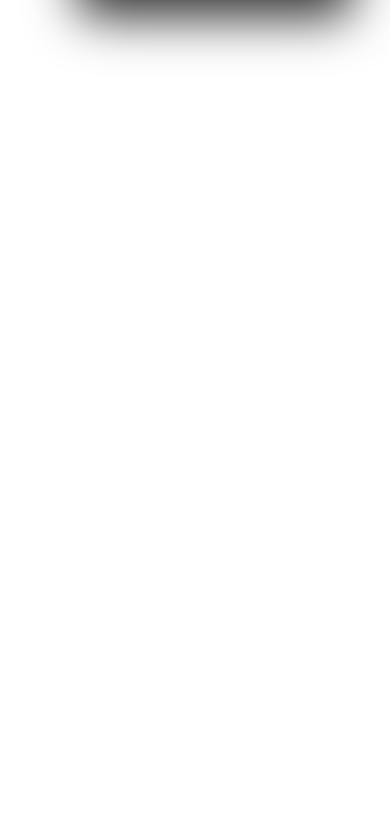
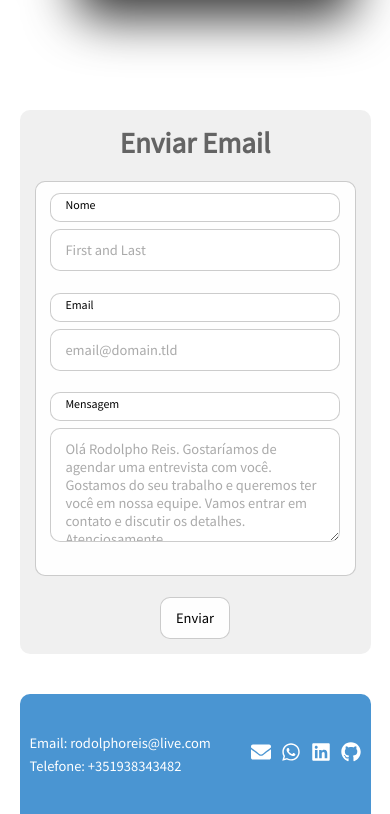
Before and after one commit to rodolphoreis/Portfo-lio, a React (Vite) app: page / in a window 390 px wide. Shown: the part 6116-6930 px from the top of the page. Before the commit the page ends 6114 px from the top, so only its background shows below. Built offline with nearby package versions, Linux system fonts and the light colour scheme; a web font is replaced by a local one.

Commit message:
feat: Add Form and Contacts components

```diff
--- a/src/App.jsx
+++ b/src/App.jsx
@@ -5,6 +5,8 @@
 import About from "./components/about/About";
 import Skills from "./components/skills/Skills";
 import Projetos from "./components/projetos/Projetos";
+import ContactForm from "./components/form/ContactForm";
+import Footer from "./components/footer/Footer";
 
 const App = () => {
   return (
@@ -14,6 +16,8 @@
       <About />
       <Skills />
       <Projetos />
+      <ContactForm />
+      <Footer />
     </>
   );
 };
--- /dev/null
+++ b/src/components/footer/Footer.jsx
@@ -0,0 +1,39 @@
+import React from "react";
+import { FaEnvelope, FaPhone, FaLinkedin, FaGithub } from "react-icons/fa";
+import { FaWhatsapp } from "react-icons/fa";
+import "./Footer.css";
+
+const Footer = () => {
+  return (
+    <footer>
+      <div id="contatos" className="footer-container">
+        <h1 className="logo-footer">
+          <a href="#">RReis</a>
+        </h1>
+        <div class="contact-info">
+          <p>Email: rodolphoreis@live.com</p>
+          <p>Telefone: +351938343482</p>
+        </div>
+        <div className="social-links">
+          <a href="mailto:rodolphoreis@live.com">
+            <FaEnvelope />
+          </a>
+          <a
+            href="https://web.whatsapp.com/send?phone=351938343482"
+            target="_blank"
+          >
+            <FaWhatsapp />
+          </a>
+          <a href="https://www.linkedin.com/in/rodolphoreis/" target="_blank">
+            <FaLinkedin />
+          </a>
+          <a href="https://github.com/rodolphoreis" target="_blank">
+            <FaGithub />
+          </a>
+        </div>
+      </div>
+    </footer>
+  );
+};
+
+export default Footer;
--- /dev/null
+++ b/src/components/footer/footer.css
@@ -0,0 +1,77 @@
+footer {
+  padding: 20px;
+  background-color: #4a95d2;
+  margin: 30px auto 0px auto;
+  width: 90%;
+  display: flex;
+  align-items: center;
+  height: 120px;
+  border-radius: 10px 10px 0px 0px;
+}
+
+.footer-container {
+  width: 100%;
+  display: flex;
+  justify-content: space-between;
+  align-items: center;
+}
+
+.logo-footer {
+  margin-right: auto;
+}
+
+.logo-footer a {
+  color: white;
+  text-decoration: none;
+  font-size: 30px;
+  text-decoration-line: none;
+}
+
+.contact-info {
+  text-align: center;
+  color: white;
+  flex-grow: 1;
+}
+
+.contact-info p {
+  margin: 5px 0;
+}
+
+.social-links {
+  display: flex;
+  align-items: center;
+}
+
+.social-links a {
+  color: white;
+  text-decoration: none;
+  margin-left: 10px;
+  font-size: 20px;
+}
+
+.social-links a:first-child {
+  margin-left: 0;
+}
+
+@media (max-width: 1167px) {
+  footer {
+    margin: 40px auto;
+  }
+}
+@media (max-width: 790px) {
+  footer {
+    margin: 40px auto;
+  }
+}
+@media (max-width: 400px) {
+  footer {
+    margin: 40px auto;
+    padding: 10px;
+  }
+  .logo-footer {
+    display: none;
+  }
+  .contact-info {
+    text-align: justify;
+  }
+}
--- /dev/null
+++ b/src/components/form/ContactForm.css
@@ -0,0 +1,138 @@
+/* reset */
+#fs-frm input,
+#fs-frm select,
+#fs-frm textarea,
+#fs-frm fieldset,
+#fs-frm optgroup,
+#fs-frm label {
+  font-family: inherit;
+  font-size: 100%;
+  color: inherit;
+  border: 1px solid rgba(0, 0, 0, 0.2);
+  border-radius: 10px;
+  display: block;
+  width: 100%;
+  padding: 0.75em 1rem;
+  margin-bottom: 1.5rem;
+  background-color: rgba(255, 255, 255, 0.9);
+}
+
+#fs-frm input:focus,
+#fs-frm select:focus,
+#fs-frm textarea:focus {
+  background-color: white;
+  outline-style: solid;
+  outline-width: thin;
+  outline-color: gray;
+  outline-offset: -1px;
+}
+
+#fs-frm label {
+  font-size: 0.825rem;
+  margin-bottom: 0.5rem;
+  padding-top: 0.2rem;
+  display: flex;
+  align-items: baseline;
+}
+
+#fs-frm ::placeholder {
+  color: #aaa;
+}
+.container_form {
+  padding: 30px;
+  background-color: #e5e5e590;
+  margin: 545px auto 0px auto;
+  width: 90%;
+  display: flex;
+  align-items: center;
+  height: 60%;
+  padding: 15px;
+  border-radius: 10px;
+  display: flex;
+  flex-direction: column;
+}
+.title_form {
+  text-align: center;
+  color: rgb(100, 100, 100);
+  margin-bottom: 20px;
+}
+
+/* border, padding, margin, width */
+#fs-frm [type="text"],
+#fs-frm [type="email"],
+#fs-frm textarea {
+  width: calc(100%);
+}
+
+#fs-frm [type="button"],
+#fs-frm [type="submit"],
+#fs-frm [type="reset"] {
+  width: auto;
+  cursor: pointer;
+  -webkit-appearance: button;
+  -moz-appearance: button;
+  appearance: button;
+  padding: 0.75em 1rem;
+  margin-bottom: 0;
+}
+
+#fs-frm select {
+  width: 100%;
+  text-transform: none;
+}
+
+#fs-frm [type="checkbox"],
+#fs-frm [type="radio"] {
+  -webkit-appearance: checkbox;
+  -moz-appearance: checkbox;
+  appearance: checkbox;
+  display: inline-block;
+  width: auto;
+  margin: 0 0.5em 0 0 !important;
+}
+
+/* address, locale */
+#fs-frm fieldset.locale input[name="city"],
+#fs-frm fieldset.locale select[name="state"],
+#fs-frm fieldset.locale input[name="postal-code"] {
+  display: inline;
+}
+
+#fs-frm fieldset.locale input[name="city"] {
+  width: 52%;
+}
+
+#fs-frm fieldset.locale select[name="state"],
+#fs-frm fieldset.locale input[name="postal-code"] {
+  width: 20%;
+}
+
+#fs-frm fieldset.locale input[name="city"],
+#fs-frm fieldset.locale select[name="state"] {
+  margin-right: 3%;
+}
+
+#fs-frm [type="submit"].btn_form:hover {
+  background-color: rgb(236, 236, 236);
+}
+
+@media (max-width: 1167px) {
+  .container_form {
+    margin-top: 1079px;
+  }
+}
+@media (max-width: 790px) {
+  .container_form {
+    margin-top: 2577px;
+  }
+}
+@media (max-width: 400px) {
+  .container_form {
+    margin-top: 2666px;
+  }
+  .title_form {
+    text-align: center;
+    color: rgb(100, 100, 100);
+    margin-bottom: 20px;
+  }
+}
--- /dev/null
+++ b/src/components/form/ContactForm.jsx
@@ -0,0 +1,61 @@
+import React from "react";
+import { useForm } from "@formspree/react";
+import "./ContactForm.css";
+
+function ContactForm() {
+  const [state, handleSubmit] = useForm("xzbnekne");
+
+  if (state.succeeded) {
+    return <p>Thanks for joining!</p>;
+  }
+
+  return (
+    <form
+      className="container_form"
+      id="fs-frm"
+      name="simple-contact-form"
+      acceptCharset="utf-8"
+      action="https://formspree.io/f/xzbnekne"
+      method="post"
+    >
+      <h1 className="title_form" id="email">
+        Enviar Email
+      </h1>
+      <fieldset id="fs-frm-inputs">
+        <label htmlFor="full-name">Nome</label>
+        <input
+          type="text"
+          name="name"
+          id="full-name"
+          placeholder="First and Last"
+          required
+        />
+        <label htmlFor="email-address">Email</label>
+        <input
+          type="email"
+          name="_replyto"
+          id="email-address"
+          placeholder="email@domain.tld"
+          required
+        />
+        <label htmlFor="message">Mensagem</label>
+        <textarea
+          rows="5"
+          name="message"
+          id="message"
+          placeholder="Olá Rodolpho Reis. Gostaríamos de agendar uma entrevista com você. Gostamos do seu trabalho e queremos ter você em nossa equipe. Vamos entrar em contato e discutir os detalhes. Atenciosamente"
+          required
+        ></textarea>
+        <input
+          type="hidden"
+          name="_subject"
+          id="email-subject"
+          value="Contact Form Submission"
+        />
+      </fieldset>
+      <input type="submit" value="Enviar" className="btn_form" />
+    </form>
+  );
+}
+
+export default ContactForm;
--- a/src/components/header/Header.jsx
+++ b/src/components/header/Header.jsx
@@ -34,7 +34,10 @@
                 <a href="#projetos">Projetos</a>
               </li>
               <li>
-                <a href="/">Contatos</a>
+                <a href="#email">Enviar Email</a>
+              </li>
+              <li>
+                <a href="#contatos">Contatos</a>
               </li>
               <li>
                 <a
```
Also changed, not shown: package.json (+6 -1 lines), 1 other file (tests, documents, lock files or other folders).
